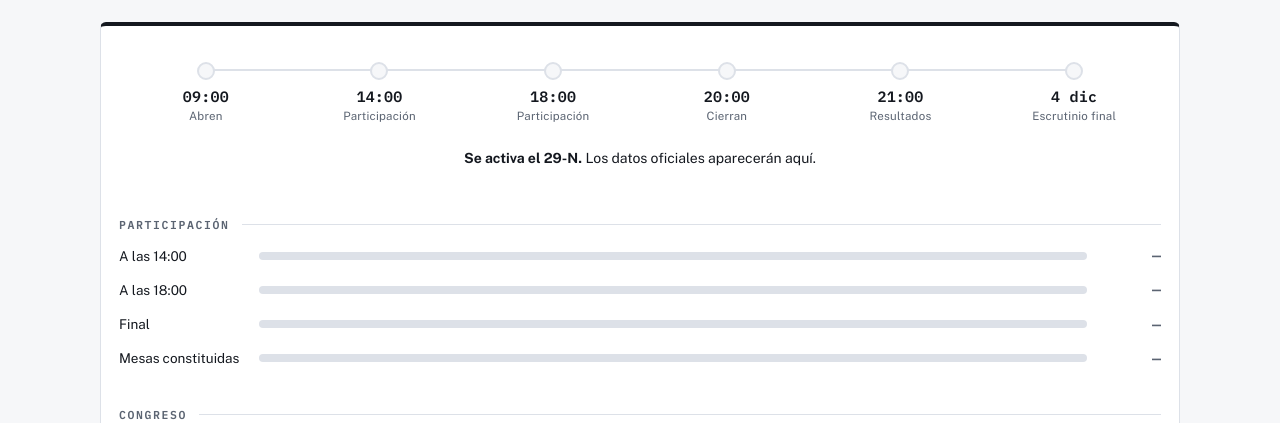
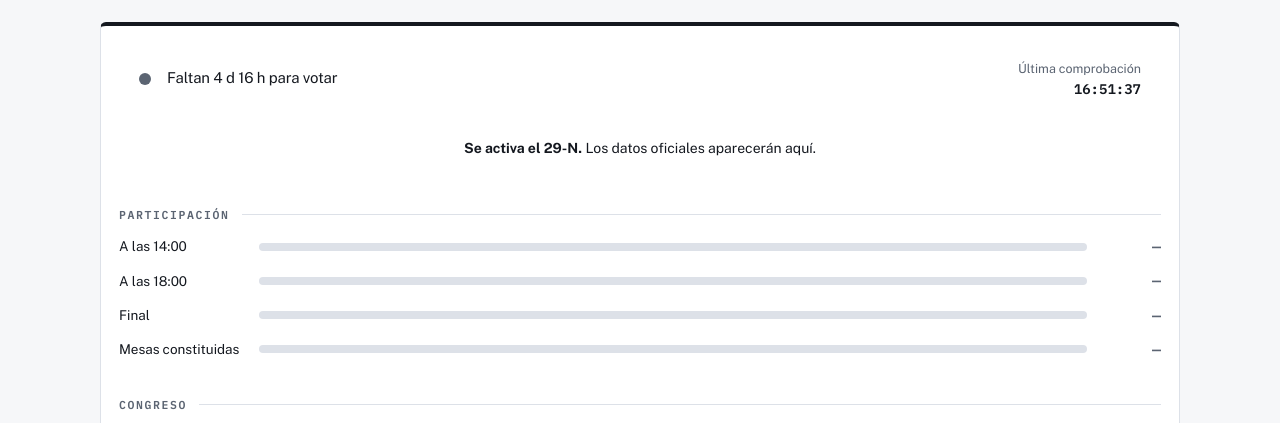
Before and after one commit to juanle-lopez/Datos29N, a plain HTML site: page noche.html in a window 1280 px wide. Shown: the part 297-720 px from the top of the page. Drawn offline with nearby package versions, Linux system fonts and the light colour scheme.

Commit message:
Día electoral: estado en vivo con cuenta atrás en lugar de la cronología; la provincia seleccionada se colorea del partido ganador
Co-Authored-By: Claude Sonnet 5.5 <noreply@anthropic.com>
Claude-Session: https://claude.ai/code/session_01E72F84GkmkuGdJd3oQRDwG

```diff
--- a/assets/noche.js
+++ b/assets/noche.js
@@ -32,10 +32,18 @@
       const sub=has?(b!=null?`${v-b>0?'+':v-b<0?'−':'±'}${Math.abs(v-b)} vs 2023`:'sin dato de 2023'):(b!=null?`2023: ${b}`:k==='POD'?'2023: dentro de Sumar':'2023: —');
       return `<div class="hs${has?'':' emp'}" style="--c:${C[k]}"><span>${NM[k]==='Sumar + Podemos'?'Sumar':NM[k]}</span><b>${has?v:'—'}</b><small>${sub}</small></div>`}).join('');
   }
-  // ---- cronología del día
-  const STEPS=[['09:00','Abren','2026-11-29T09:00'],['14:00','Participación','2026-11-29T14:00'],['18:00','Participación','2026-11-29T18:00'],['20:00','Cierran','2026-11-29T20:00'],['21:00','Resultados','2026-11-29T21:00'],['4 dic','Escrutinio final','2026-12-04T09:00']];
-  function drawTL(){let cur=-1;STEPS.forEach((s,i)=>{if(now>=s[2])cur=i});
-    $('ntl').innerHTML=STEPS.map((s,i)=>`<li class="${i<cur?'done':i===cur?'cur':''}"><b>${s[0]}</b><span>${s[1]}</span></li>`).join('')}
+  // ---- estado en vivo: fase, cuenta atrás y última comprobación
+  const EV=[['Abren los colegios','2026-11-29T09:00:00+01:00'],['Participación de las 14:00','2026-11-29T14:00:00+01:00'],['Participación de las 18:00','2026-11-29T18:00:00+01:00'],['Cierran los colegios','2026-11-29T20:00:00+01:00'],['Primeros resultados','2026-11-29T21:00:00+01:00']].map(e=>[e[0],Date.parse(e[1])]);
+  let lastCk=null,lastData='';
+  const dur=ms=>{const s=Math.max(0,Math.floor(ms/1000)),d=Math.floor(s/86400),h=Math.floor(s%86400/3600),m=Math.floor(s%3600/60),r=s%60;
+    return d?`${d} d ${h} h`:h?`${h} h ${String(m).padStart(2,'0')} min`:`${m} min ${String(r).padStart(2,'0')} s`};
+  const hm=d=>d.toLocaleTimeString('es-ES',{timeZone:'Europe/Madrid',hour:'2-digit',minute:'2-digit',second:'2-digit'});
+  function tick(){const t=Date.now(),nx=EV.find(e=>e[1]>t);
+    $('lph').textContent=t<EV[0][1]?'Faltan '+dur(EV[0][1]-t)+' para votar':t<EV[3][1]?'Se está votando':t<EV[4][1]?'Colegios cerrados':'Escrutinio en directo';
+    $('lnx').textContent=nx&&t>=EV[0][1]?nx[0]+' · en '+dur(nx[1]-t):nx?'':'Escrutinio general: 4–7 dic';
+    $('lck').textContent=lastCk?(hm(lastCk)+(lastData?' · datos de '+lastData:'')):'—';
+    $('live').classList.toggle('on',t>=EV[0][1])}
+  function drawTL(){tick()}
   // ---- barras de participación
   const PB=[['14:00','A las 14:00'],['18:00','A las 18:00'],['final','Final']];
   function drawPart(R){const p=R&&R.part||{},m=R&&R.mesas||{};
@@ -68,7 +76,7 @@
       box.innerHTML=h;svgOK=true}
     $('nmet').innerHTML=MET.map(([k,l])=>`<button type="button" data-m="${k}" aria-pressed="${k===met}">${l}</button>`).join('');
     const D=PV&&PV.prov||{};let any=false;
-    box.querySelectorAll('.gp').forEach(el=>{const n=el.dataset.n,s=tileStyle(D[n]);if(s)any=true;el.style.fill=s?s.bg:'';el.classList.toggle('on',n===sel);el.firstChild.textContent=n+(s?' · '+s.tip:'')});
+    box.querySelectorAll('.gp').forEach(el=>{const n=el.dataset.n,s=tileStyle(D[n]);if(s)any=true;const wsel=n===sel&&win(D[n]);el.style.fill=wsel?C[wsel]:(s?s.bg:'');el.classList.toggle('on',n===sel);el.firstChild.textContent=n+(s?' · '+s.tip:'')});
     $('plg').innerHTML=any?(met==='win'?['PP','PSOE','VOX','SUMAR'].map(k=>`<span><i style="background:${C[k]}"></i>${k==='SUMAR'?'Sumar':NM[k]}</span>`).join(''):`<span>menos</span><i class="grad" style="background:linear-gradient(90deg,${mix(met==='part'?'var(--fg)':C[met],15)},${met==='part'?'var(--fg)':C[met]})"></i><span>más</span>`)+'<span><i style="background:var(--line)"></i>Sin datos</span>':'<span>El mapa se colorea con los primeros resultados.</span>';
     drawPanel()}
   const MAIN=['PP','PSOE','VOX','SUMAR'];
@@ -78,9 +86,9 @@
     return ks.map(k=>{const v=pc[k],col=C[k]||'var(--reg)',nm=k==='SUMAR'?'Sumar':(NM[k]||k);
       return `<div class="pb${v==null?' emp':''}"><span style="color:${col}"><b>${nm}</b></span><div class="db"><i style="width:${v==null?0:v/mx*100}%;background:${col}"></i></div><b>${v==null?'—':f1(v)+' %'}</b><small>${es&&es[k]!=null?es[k]+' esc.':p23&&p23[k]!=null?'2023: '+f1(p23[k])+' %':''}</small></div>`}).join('')};
   function drawPanel(){const el=$('ppan');
-    if(msel&&MUN){const m=MUN.find(x=>x.c===msel);if(m){el.innerHTML=`<h4>${m.n}</h4><small class="note">${sel}</small>${bars(m.pct,null,m.pct23)}<p class="note" style="margin:6px 0 0">${m.escrutado!=null?f1(m.escrutado)+' % escrutado':'Aún sin datos'}${m.part!=null?' · participación '+f1(m.part)+' %':''}</p>`;return}}
-    if(!sel){el.innerHTML='<p class="note" style="margin:0">Toca una provincia o elígela en la lista.</p>';return}
-    const p=PV&&PV.prov&&PV.prov[sel]||{};
+    if(msel&&MUN){const m=MUN.find(x=>x.c===msel);if(m){const w=win(m);el.style.borderTopColor=w?C[w]:'var(--line)';el.innerHTML=`<h4>${m.n}</h4><small class="note">${sel}</small>${bars(m.pct,null,m.pct23)}<p class="note" style="margin:6px 0 0">${m.escrutado!=null?f1(m.escrutado)+' % escrutado':'Aún sin datos'}${m.part!=null?' · participación '+f1(m.part)+' %':''}</p>`;return}}
+    if(!sel){el.style.borderTopColor='var(--line)';el.innerHTML='<p class="note" style="margin:0">Toca una provincia o elígela en la lista.</p>';return}
+    const p=PV&&PV.prov&&PV.prov[sel]||{};const w=win(p);el.style.borderTopColor=w?C[w]:'var(--line)';
     el.innerHTML=`<h4>${sel}</h4>${bars(p.pct,p.esc)}<p class="note" style="margin:6px 0 0">${p.escrutado!=null?f1(p.escrutado)+' % escrutado':'Aún sin datos'}${p.part!=null?' · participación '+f1(p.part)+' %':''}</p>`}
   function loadMun(){const ms=$('nmun');msel='';MUN=null;ms.innerHTML='<option value="">Elige provincia</option>';ms.disabled=true;if(!sel)return;
     ms.innerHTML='<option value="">Cargando…</option>';const code=(window.CODES||{})[sel],mine=sel;
@@ -94,11 +102,11 @@
     $('nstate').innerHTML=has?`<b>Escrutinio en curso.</b> Se actualiza solo.`:PRE?`<b>Se activa el 29-N.</b> Los datos oficiales aparecerán aquí.`:`<b>Esperando datos oficiales.</b> Se actualiza solo.`;
     if(has){$('nprog').hidden=false;$('nbar').style.width=(R.escrutado||0)+'%';$('npct').textContent=`${String(R.escrutado).replace('.',',')} % escrutado`;$('nupd').textContent=R.actualizado?'· '+fmt(R.actualizado):''}
   }
-  function load(){fetch('datos/resultados.json?t='+Date.now()).then(r=>r.ok?r.json():null).then(draw).catch(()=>draw(null));
+  function load(){lastCk=new Date();fetch('datos/resultados.json?t='+Date.now()).then(r=>r.ok?r.json():null).then(R=>{lastData=R&&R.actualizado?hm(new Date(R.actualizado)):'';draw(R)}).catch(()=>draw(null));
     fetch('datos/provincias.json?t='+Date.now()).then(r=>r.ok?r.json():null).then(j=>{PV=j;drawMap()}).catch(()=>drawMap())}
   document.addEventListener('click',e=>{const t=e.target.closest&&e.target.closest('.gp');if(t)pick(t.dataset.n);const m=e.target.closest&&e.target.closest('#nmet button');if(m){met=m.dataset.m;drawMap()}});
   $('nmun').addEventListener('change',e=>{msel=e.target.value;drawPanel()});
   $('nsel').addEventListener('change',e=>pick(e.target.value));
-  draw(null);drawMap();load();
+  draw(null);drawMap();load();setInterval(tick,1000);
   if(!PRE)setInterval(load,60000);
 })();
--- a/assets/style.css
+++ b/assets/style.css
@@ -1146,3 +1146,14 @@ dialog.cvd2 .cvl,dialog.cvd2 .cvg,dialog.cvd2 .cvs{margin-left:16px;margin-right
 @media(max-width:640px){#p_noche .exec{gap:28px}#p_noche .ntl li{font-size:10px}#p_noche .ntl li b{font-size:13px}#p_noche .pb{grid-template-columns:minmax(0,96px) 1fr 58px}}
 #p_noche .exec{display:block}#p_noche .exec>*+*{margin-top:14px}#p_noche .exec>.nh{margin-top:38px;margin-bottom:14px}#p_noche .exec>.ntl{margin-top:6px}
 #p_noche .ppan h4{font-weight:800}
+
+#p_noche .live{display:flex;align-items:center;gap:16px;padding:16px 20px;border-radius:16px;background:var(--panel);flex-wrap:wrap}
+#p_noche .live .ld{width:12px;height:12px;border-radius:50%;background:var(--muted);flex:none}
+#p_noche .live.on .ld{background:#e5484d;box-shadow:0 0 0 0 rgba(229,72,77,.6);animation:lpulse 1.6s infinite}
+@keyframes lpulse{70%{box-shadow:0 0 0 10px rgba(229,72,77,0)}100%{box-shadow:0 0 0 0 rgba(229,72,77,0)}}
+#p_noche .live .lt{flex:1;min-width:180px;display:grid;gap:2px}#p_noche .live .lt b{font:800 clamp(20px,5vw,26px) var(--head,inherit);letter-spacing:-.01em}
+#p_noche .live small{color:var(--muted);font-size:12.5px}
+#p_noche .live .lu{text-align:right;display:grid;gap:2px}#p_noche .live .lu b{font:600 14px var(--mono)}
+@media(max-width:520px){#p_noche .live .lu{text-align:left;width:100%}}
+@media(prefers-reduced-motion:reduce){#p_noche .live.on .ld{animation:none}}
+#p_noche .ppan{border-top:4px solid var(--line);transition:border-color .3s}#p_noche .gp.on{stroke-width:3}
--- a/noche.html
+++ b/noche.html
@@ -25,7 +25,7 @@
 <meta name="apple-mobile-web-app-title" content="Datos 29N">
 <meta name="color-scheme" content="light dark">
 <link rel="stylesheet" href="https://fonts.googleapis.com/css2?family=IBM+Plex+Mono:wght@400;600&family=Public+Sans:wght@400;500;700;800&family=Bricolage+Grotesque:opsz,wght@12..96,700;12..96,800&display=swap">
-<link rel="stylesheet" href="assets/style.css?v=nd37">
+<link rel="stylesheet" href="assets/style.css?v=nd39">
 </head>
 <body>
 <div class="wrap">
@@ -35,7 +35,7 @@
   <section class="sec" id="p_noche" aria-label="Día electoral">
     <div class="sech"><h2>29‑N en directo</h2></div>
     <div class="exec">
-      <ol class="ntl" id="ntl" aria-label="Horas del día electoral"></ol>
+      <div class="live" id="live" aria-live="off"><span class="ld" aria-hidden="true"></span><div class="lt"><b id="lph">29‑N</b><small id="lnx"></small></div><div class="lu"><small>Última comprobación</small><b id="lck">—</b></div></div>
       <p class="banner" id="nstate"></p>
       <div class="kcard" id="nprog" hidden><div class="kt">Escrutado <small id="nupd"></small></div><div class="db" style="height:10px"><i id="nbar" style="width:0%"></i></div><p class="note" id="npct" style="margin:4px 0 0"></p></div>
       <h3 class="nh">Participación</h3>
@@ -54,7 +54,7 @@
   <a class="nextp" href="prediccion.html"><small>Siguiente</small><b>Escaños hacia el 29‑N</b></a>
   <footer class="credit"><b>Datos 29N</b> es un proyecto independiente de elaboración propia, creado por <b>JuanLe</b>: el modelo, el análisis y el diseño son originales y no reproducen ninguna otra web. Se basa en datos abiertos obtenidos de fuentes públicas, enlazadas en cada apartado (ver Método). Sin publicidad ni vínculo con partidos o medios. © 2026 JuanLe. Todos los derechos reservados. Esta web no recomienda voto y no está vinculada a ningún partido. Se actualiza a diario.</footer>
 </div>
-<script src="assets/core.js?v=11241641"></script><script src="assets/noche-geo.js?v=1"></script><script src="assets/noche-prov.js?v=3"></script><script src="assets/noche.js?v=12"></script>
+<script src="assets/core.js?v=11241641"></script><script src="assets/noche-geo.js?v=1"></script><script src="assets/noche-prov.js?v=3"></script><script src="assets/noche.js?v=14"></script>
 <script data-goatcounter="https://juanle.goatcounter.com/count" async src="//gc.zgo.at/count.js"></script>
 </body>
 </html>
```
